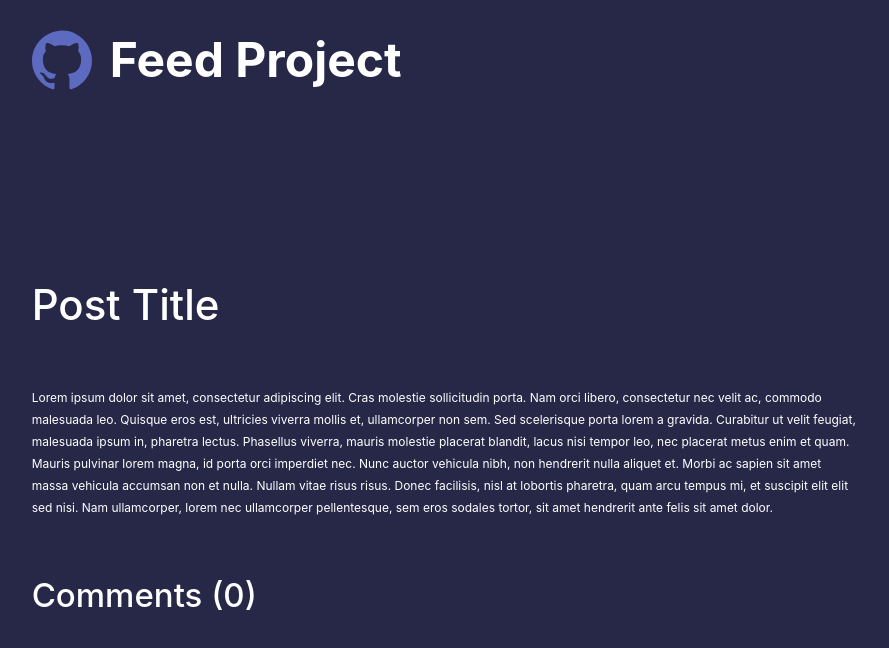
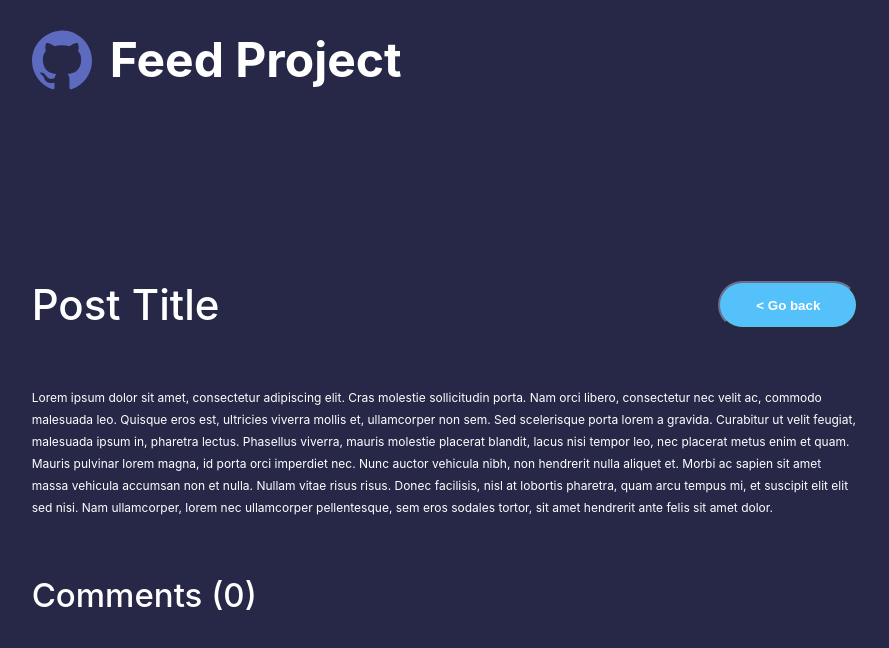
Before and after one commit to costilladante/feedProject, a React (Create React App) app: page /post/1 in a window 1280 px wide. Shown: the top 648 px of the page, without its empty margins (195-1084 px from the left). Built offline with nearby package versions, Linux system fonts and the light colour scheme; no server answers.

Commit message:
Add go back button

```diff
--- a/src/views/postSection/PostSection.scss
+++ b/src/views/postSection/PostSection.scss
@@ -5,14 +5,22 @@
 	align-items: stretch;
 	gap: 2rem;
 	padding: 20px 0;
-	&-LoadBtn {
-		background-color: $color-primary;
-		border-color: $color-neutral;
-		border-radius: 5px;
-		color: $color-white;
-		height: 4rem;
-		font-weight: 900;
-		align-self: center;
-		min-width: 200px;
+	&-Header {
+		display: flex;
+		align-items: center;
+		justify-content: space-between;
+
+		button {
+			display: inline-flex;
+			align-items: center;
+			justify-content: center;
+			background-color: $color-primary;
+			border-color: $color-neutral;
+			border-radius: 25px;
+			color: $color-white;
+			height: 4rem;
+			font-weight: 900;
+			width: 140px;
+		}
 	}
 }
--- a/src/views/postSection/PostSection.tsx
+++ b/src/views/postSection/PostSection.tsx
@@ -1,5 +1,5 @@
 import { useEffect, useState } from "react";
-import { useParams } from "react-router-dom";
+import { useParams, useHistory } from "react-router-dom";
 import PostDetails from "./postDetails/PostDetails";
 import Comments from "./comments/Comments";
 import "./PostSection.scss";
@@ -10,9 +10,15 @@ type PostSectionParams = {
 	id: string;
 };
 const PostSection = () => {
+	let history = useHistory();
 	const { id: postId } = useParams<PostSectionParams>();
 	const [isLoading, setIsLoading] = useState(false);
 	const [comments, setComments] = useState<CommentType[]>([]);
+
+	const onGoBackClicked = () => {
+		history.push("/");
+	};
+
 	useEffect(() => {
 		const fetchComments = async () => {
 			setIsLoading(true);
@@ -31,7 +37,11 @@ const PostSection = () => {
 
 	return (
 		<div className="PostSection">
-			<h2>Post Title</h2>
+			<span className="PostSection-Header">
+				<h2>Post Title</h2>
+				<button onClick={onGoBackClicked}> {"< Go back"} </button>
+			</span>
+
 			<PostDetails></PostDetails>
 			<h3>Comments ({comments.length})</h3>
 			{isLoading ? (
```
